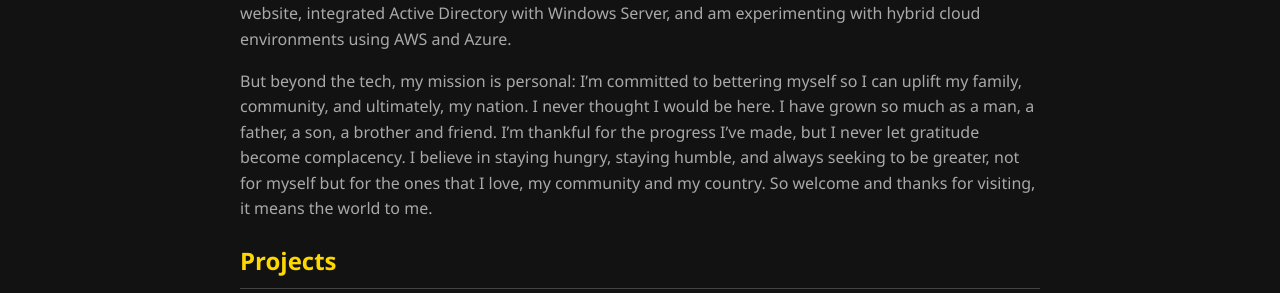
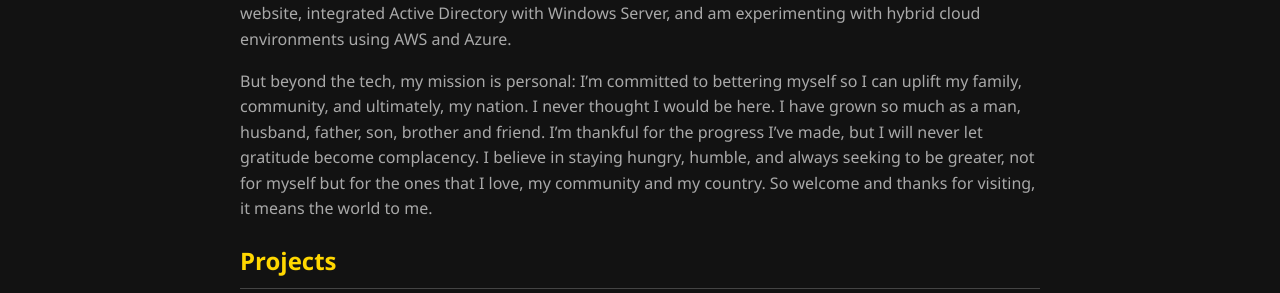
Before and after one commit to ICaintSpell/johnwesleypaigejr.com, a Jekyll site: the page built from index.html, in a window 1280 px wide. Shown: the part 464-757 px from the top of the page. Built offline with Jekyll 4.4.1, drawn with Linux system fonts in a browser that asks for light colours.

Commit message:
More adjustments

```diff
--- a/index.html
+++ b/index.html
@@ -5,7 +5,7 @@ title: Home
 <section id="about">
     <h2>About Me</h2>
     <p>Hello, I’m John Wesley Paige Jr.—a cybersecurity student, builder, and lifelong learner. You can call me J.P. for short. I’m developing a home lab from the ground up to deepen my skills in cybersecurity, cloud security, and networking. My setup includes pfSense for firewall and VPN access, a TrueNAS server for storage, Suricata as my IDS/IPS, and Splunk as a centralized SIEM. I’ve launched my own self-hosted website, integrated Active Directory with Windows Server, and am experimenting with hybrid cloud environments using AWS and Azure.</p>
-    <p>But beyond the tech, my mission is personal: I’m committed to bettering myself so I can uplift my family, community, and ultimately, my nation. I never thought I would be here. I have grown so much as a man, a father, a son, a brother and friend. I’m thankful for the progress I’ve made, but I never let gratitude become complacency. I believe in staying hungry, staying humble, and always seeking to be greater, not for myself but for the ones that I love, my community and my country. So welcome and thanks for visiting, it means the world to me.</p>
+    <p>But beyond the tech, my mission is personal: I’m committed to bettering myself so I can uplift my family, community, and ultimately, my nation. I never thought I would be here. I have grown so much as a man, husband, father, son, brother and friend. I’m thankful for the progress I’ve made, but I will never let gratitude become complacency. I believe in staying hungry, humble, and always seeking to be greater, not for myself but for the ones that I love, my community and my country. So welcome and thanks for visiting, it means the world to me.</p>
 </section>
 
 <section id="projects">
```
